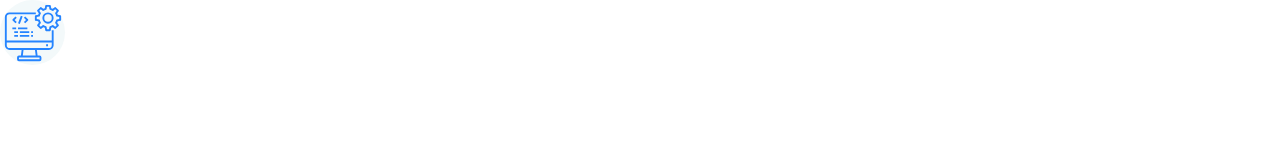
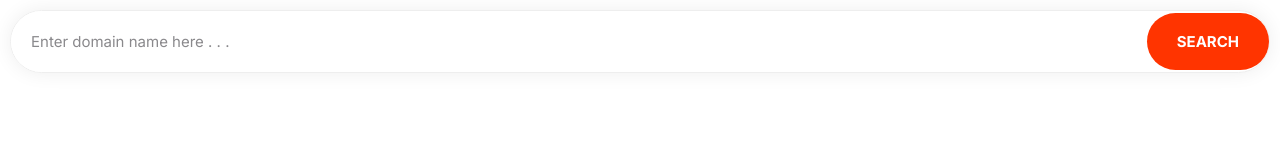
Before and after one commit to jagat0112/moshify, a plain HTML site: page index.html in a window 1280 px wide. Drawn offline with Linux system fonts and the light colour scheme.

Commit message:
input added

```diff
--- a/index.html
+++ b/index.html
@@ -14,10 +14,14 @@
     <title>Document</title>
   </head>
   <body>
-    <span class="icon-container">
-      <svg class="icon icon--primary">
-        <use xlink:href="icons/sprite.svg#computer"></use>
-      </svg>
-    </span>
+    <div class="container input-group">
+      <input
+        type="text"
+        name=""
+        id=""
+        placeholder="Enter domain name here . . ."
+      />
+      <button class="btn btn--accent">search</button>
+    </div>
   </body>
 </html>
--- a/styles/style.css
+++ b/styles/style.css
@@ -121,29 +121,53 @@ button {
   border-radius: 20rem;
   font-weight: 600;
   font-size: 1.8rem;
-  margin: 4rem;
-  padding: 2.5rem 0;
-  width: 40rem;
+  margin: 2px 0;
+  padding: 2rem 3rem;
+  display: inline-block;
   text-transform: uppercase;
+  cursor: pointer;
+  white-space: nowrap;
+}
+
+.btn--heading,
+.btn--accent,
+.btn--secondary {
+  color: white;
 }
 
 .btn--heading {
   background-color: var(--color-heading);
-  color: white;
 }
-.btn--heading-light {
+
+.btn--heading:hover {
+  background-color: #27156b;
+}
+
+.btn--outline {
   border: 1px solid var(--color-heading);
   color: var(--color-heading);
 }
 .btn--accent {
   background-color: var(--color-accent);
-  color: white;
   font-weight: bold;
+}
+.btn--accent:hover {
+  background-color: #fd491b;
 }
 .btn--secondary {
   background-color: var(--color-secondary);
-  color: white;
   font-weight: bold;
+}
+
+.btn--block {
+  width: 100%;
+  display: inline-block;
+}
+
+@media screen and (min-width: 1024px) {
+  .btn {
+    font-size: 1.5rem;
+  }
 }
 
 /* LISTS */
@@ -195,3 +219,38 @@ button {
   justify-content: center;
   width: 65px;
 }
+
+/* INPUTS */
+
+input {
+  border-radius: 70px;
+  color: var(--color-heading);
+  font-size: 2rem;
+  margin: 5px;
+  outline: none;
+  padding: 1.5rem 2rem;
+  width: 100%;
+}
+input::placeholder {
+  color: #8a898c;
+}
+.input-group {
+  border: 1px solid #eee;
+  border-radius: 70px;
+  box-shadow: 0px 0px 20px #eee;
+  display: flex;
+  outline: none;
+  margin: 10px;
+}
+
+.input-group input {
+  border: none;
+  margin: 0;
+  flex-grow: 1;
+}
+
+@media screen and (min-width: 1024px) {
+  input {
+    font-size: 1.5rem;
+  }
+}
```
